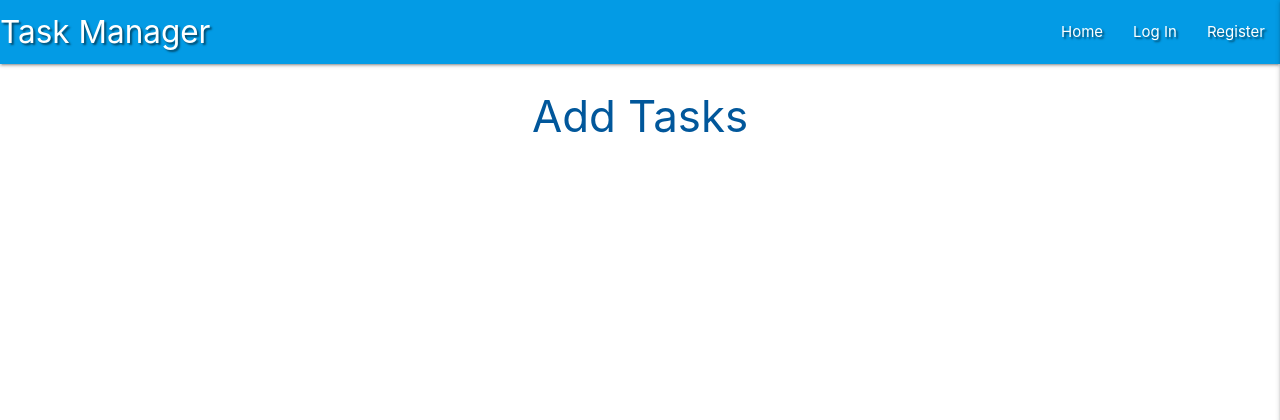
After one commit to Mr-Smyth/flask-task-manager, a Flask app: page /add_task in a window 1280 px wide. The commit adds this page. Shown: the top 420 px of the page. Run offline with Flask 2, Linux system fonts and the light colour scheme; some libraries are stand-ins or nearby versions.

Commit message:
Add the New Task page: add_task.html
* Add the route and function to app.py for add_task

```diff
--- a/app.py
+++ b/app.py
@@ -136,6 +136,11 @@ def logout():
     return redirect(url_for('login'))
 
 
+@ app.route("/add_task")
+def add_task():
+    return render_template("add_task.html")
+
+
 # Tell our app, how and where to run our application
 if __name__ == "__main__":
     # set the host to the default ip set in env.py
--- /dev/null
+++ b/templates/add_task.html
@@ -0,0 +1,6 @@
+{% extends "base.html" %}
+{% block content %}
+
+    <h3 class="light-blue-text text-darken-4 center-align">Add Tasks</h3>
+
+{% endblock %}
--- a/templates/base.html
+++ b/templates/base.html
@@ -42,7 +42,7 @@
             <li><a href="{{ url_for('get_tasks') }}">Home</a></li>
             {% if session.user %}
                 <li><a href="{{ url_for('profile', username=session['user']) }}">Profile</a></li>
-                <li><a href="#">New Task</a></li>
+                <li><a href="{{ url_for('add_task') }}">New Task</a></li>
                 <li><a href="#">Manage Categories</a></li>
                 <li><a href="{{ url_for('logout') }}">Log Out</a></li>
             {% else %}
@@ -63,7 +63,7 @@
         <li><a href="{{ url_for('get_tasks') }}">Home</a></li>
             {% if session.user %}
                 <li><a href="{{ url_for('profile', username=session['user']) }}">Profile</a></li>
-                <li><a href="#">New Task</a></li>
+                <li><a href="{{ url_for('add_task') }}">New Task</a></li>
                 <li><a href="#">Manage Categories</a></li>
                 <li><a href="{{ url_for('logout') }}">Log Out</a></li>
             {% else %}
```
